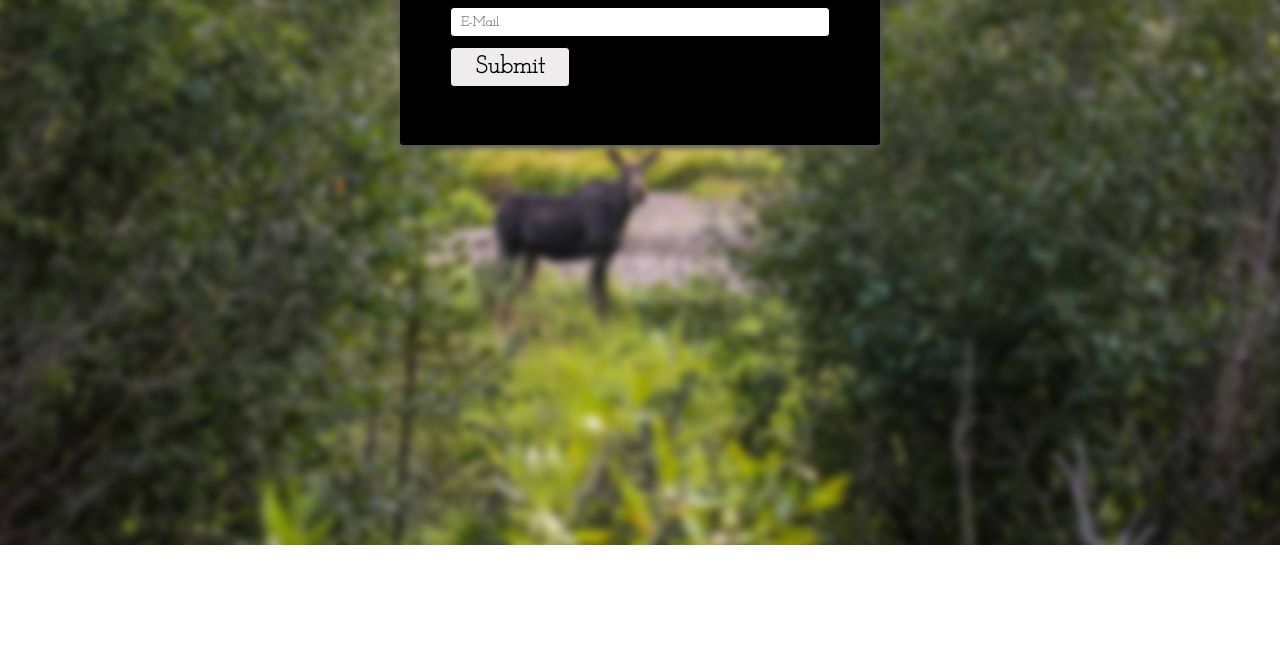
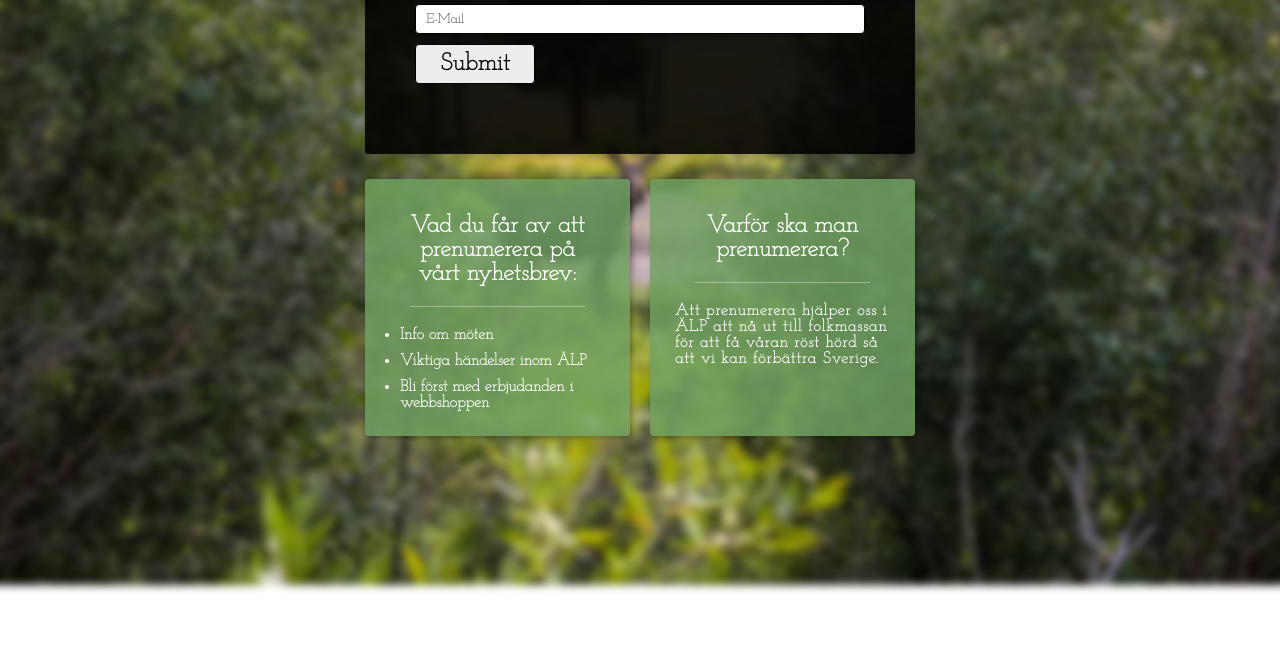
Before and after one commit to william-wigemo-nti-johanneberg/WU_projektVT2021_2A, a plain HTML site: page blimedlem.html in a window 1280 px wide. Shown: the part 255-901 px from the top of the page. Before the commit the page ends 800 px from the top, so only its background shows below. Drawn offline with Linux system fonts and the light colour scheme.

Commit message:
Lagt till innehåll i blimedlem.html

```diff
--- a/blimedlem.html
+++ b/blimedlem.html
@@ -29,7 +29,7 @@
         <section id="blimedlem_section">
             <header>
                 <h1>
-                    Bli medlem
+                    Prenumerara på ÄLP:s nyhetsbrev:
                 </h1>
             </header>
             <form>
@@ -37,6 +37,20 @@
                 <button>Submit</button>
             </form>
         </section>
+        <article>
+            <h1>
+                Vad du får av att prenumerera på vårt nyhetsbrev:
+            </h1>
+            <ul>
+                <li>Info om möten</li>
+                <li>Viktiga händelser inom ÄLP</li>
+                <li>Bli först med erbjudanden i webbshoppen</li>
+            </ul>
+        </article>
+        <article>
+            <h1>Varför ska man prenumerera?</h1>
+            <p>Att prenumerera hjälper oss i ÄLP att nå ut till folkmassan för att få våran röst hörd så att vi kan förbättra Sverige.</p>
+        </article>
     </main>
     <script src="js/script.js"></script>
 </body>
--- a/css/style.css
+++ b/css/style.css
@@ -303,26 +303,26 @@ nav {
     align-items: flex-end;
 }
 #grid_container_blimedlem {
-    height: 100%;
-    display: grid;
-    grid-template: "s1" 100%/100%;
+    display: flex;
+    flex-direction: column;
 }
 #blimedlem_section {
     filter: none;
     grid-area: s1;
     display: flex;
     flex-direction: column;
-    background-color: #000;
+    background-color: rgba(0, 0, 0, 0.89);
     padding-bottom: 50px;
     border-radius: 3px;
-    margin: 100px 10px;
+    margin: 15px 10px;
     max-width: 100%;
-    box-shadow: #4d534d 1px 2px 6px 1px;
+    box-shadow: #00000027 1px 2px 6px 1px;
 }
 #blimedlem_section h1 {
     color: #fff;
     font-size: 2em;
-    margin: 50px 0 20px 0;
+    margin: 50px auto 20px auto;
+    width: 80%;
 }
 #blimedlem_section > form {
     display: flex;
@@ -334,7 +334,7 @@ nav {
     height: 30px;
     border-radius: 4px;
     padding: 0 10px;
-    border: 1px solid #000;
+    border: 1px solid rgb(0, 0, 0);
 }
 #blimedlem_section > form > input:focus {
     outline: 0;
@@ -348,6 +348,30 @@ nav {
     border: 1px solid #000;
     background-color: #eeecec;
 }
+#grid_container_blimedlem > article {
+    background-color: rgba(113, 161, 98, 0.829);
+    color: white;
+    margin: 10px;
+    padding: 15px 25px;
+    border-radius: 4px;
+    box-shadow: #0000004b 2px 2px 5px 0px;
+}
+#grid_container_blimedlem > article h1::after {
+    content: "";
+    height: 1px;
+    width: 100%;
+    display: block;
+    margin: 20px 0px;
+    background-color: rgba(255, 255, 255, 0.363);
+}
+#grid_container_blimedlem > article li {
+    margin: 10px;
+}
+#grid_container_blimedlem > article:nth-of-type(1){
+    grid-area: a1;
+}#grid_container_blimedlem > article:nth-of-type(2){
+    grid-area: a2;
+}
 #blurry_bg {
     width: 100%;
     height: 100%;
@@ -356,7 +380,7 @@ nav {
 }
 #blurry_bg img {
     filter: blur(4px);
-    position: absolute;
+    position: fixed;
     object-fit: cover;
     top: 0;
     left: 0;
@@ -451,8 +475,14 @@ nav {
         grid-gap: 20px;
     }
     #grid_container_blimedlem {
-        height: 100vh;
-        grid-template: "nv nv nv" 50px " . s1 . " 450px/2fr minmax(500px, 1fr) 2fr;
+        height: auto;
+        display: grid;
+        grid-template: "nv nv nv nv" 50px
+                        ". . . . " 50px
+                        " . s1 s1 . " auto
+                        ". a1 a2 ." auto
+                        ". . . . " 200px
+                        /4fr minmax(285px, 1fr) minmax(285px, 1fr) 4fr;
     }
 }
 @media screen and (min-width: 1500px) {
```
